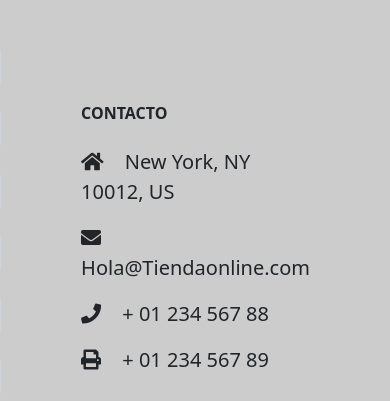
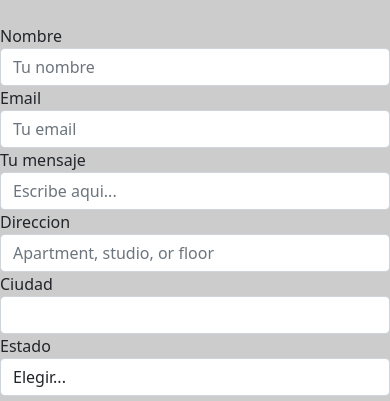
Before and after one commit to jonazuy/tiendaonline, a website: page pages/contacto.html in a window 390 px wide. Shown: the part 377-778 px from the top of the page. Drawn offline with nearby package versions, Linux system fonts and the light colour scheme; files that its build step writes are made by us from their sources.

Commit message:
nuevos cambios de responsive y funciones

```diff
--- a/pages/contacto.html
+++ b/pages/contacto.html
@@ -40,9 +40,7 @@
                 <li class="nav-item">
                   <a class="nav-link" href="carrito.html">Carrito</a>
                 </li>
-                <li class="nav-item">
 
-                </li>
               </ul>
             </div>
           </div>
--- a/sass/style.scss
+++ b/sass/style.scss
@@ -195,3 +195,32 @@ footer{
     margin: 0 auto;
     padding:80px;
 }
+
+@media (max-width: 600px){
+
+    .formulario{
+        display: block;
+
+
+
+    }
+    .formul{
+     width:100%;
+     margin: 0 auto;
+    }
+
+    .formulario .contactoTexto{
+        display: block;
+        align-content: center;
+
+    }
+
+    .center{
+        font-size: $fuentePrincipal;
+      font-size: 20px;
+      align-items: center;
+
+
+    }
+
+}
```
Also changed, not shown: pages/carrito.html (+2 -0 lines), pages/nosotros.html (+3 -4 lines), pages/productos.html (+0 -1 lines), css/style.css.
